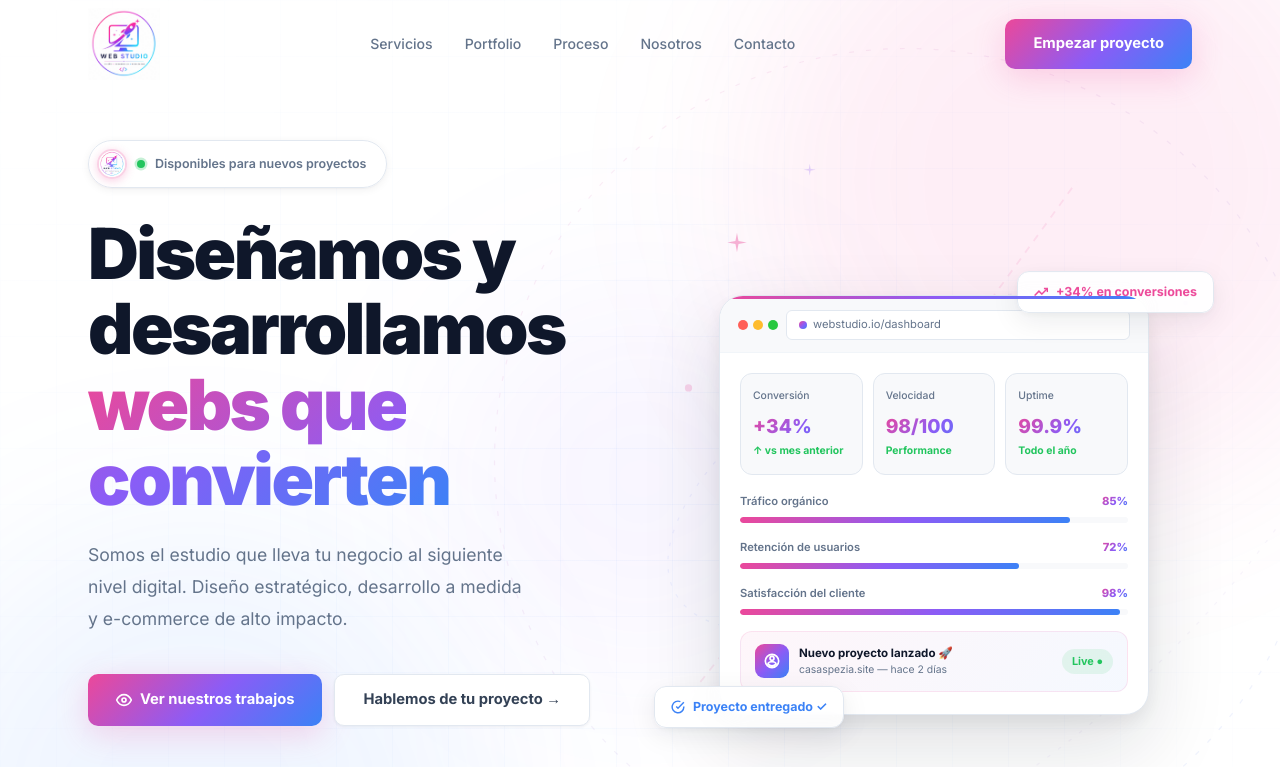
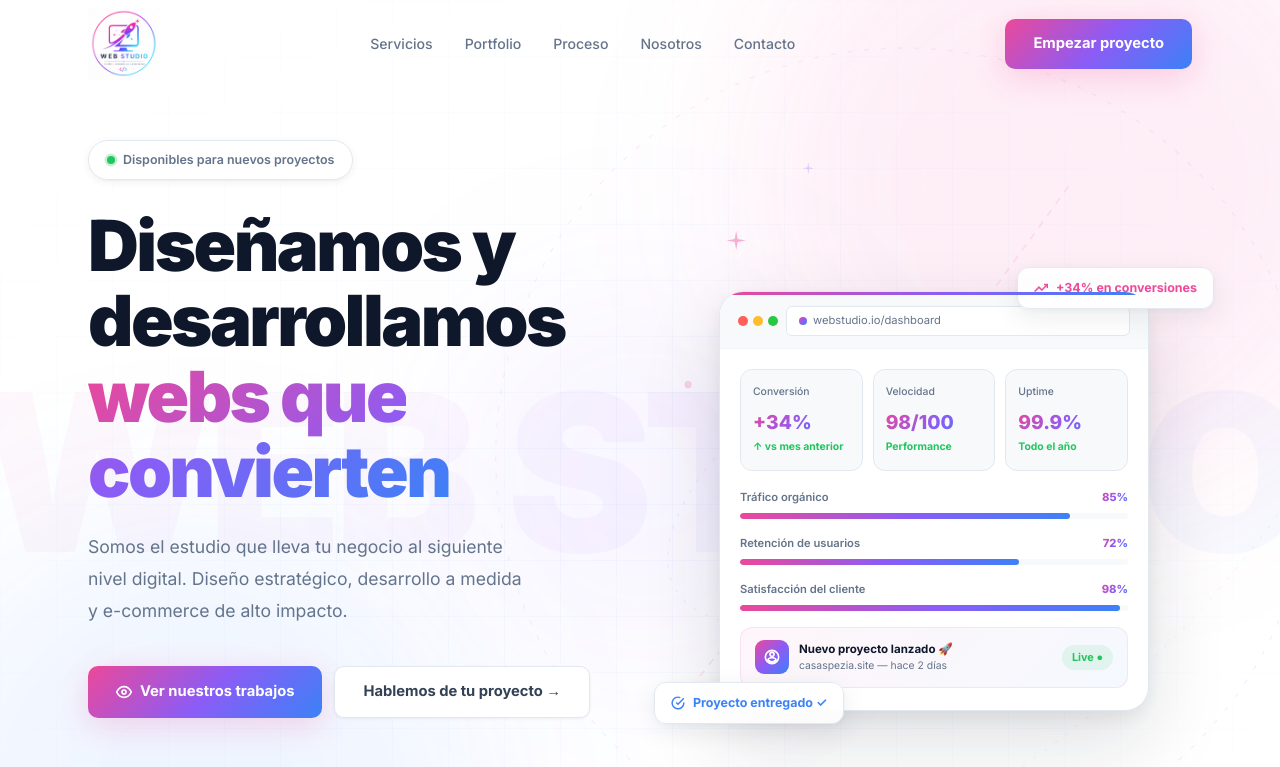
Before and after one commit to NovaSystems32/webstudio, a plain HTML site: page index.html in a window 1280 px wide. Shown: the top 767 px of the page. Drawn offline with Linux system fonts and the light colour scheme.

Commit message:
Hero: texto WEB STUDIO gigante al 4% + pill limpio sin logo chico

```diff
--- a/index.html
+++ b/index.html
@@ -232,6 +232,26 @@ img{max-width:100%;display:block}
   66%{transform:translate(-10px,20px) scale(.97)}
 }
 
+/* ── Texto gigante de marca detrás del Hero ── */
+.hero-bg-text{
+  position:absolute;
+  top:50%;left:50%;
+  transform:translate(-50%,-54%);
+  font-size:clamp(120px,18vw,220px);
+  font-weight:900;
+  letter-spacing:-.04em;
+  white-space:nowrap;
+  background:var(--g-brand);
+  -webkit-background-clip:text;
+  -webkit-text-fill-color:transparent;
+  background-clip:text;
+  opacity:.04;
+  pointer-events:none;
+  user-select:none;
+  line-height:1;
+  z-index:0;
+}
+
 /* ── Grid sutil ── */
 .hero::before{
   content:'';position:absolute;inset:0;
@@ -256,22 +276,16 @@ img{max-width:100%;display:block}
 
 /* ── Pill de disponibilidad ── */
 .hero-pill{
-  display:inline-flex;align-items:center;gap:10px;
+  display:inline-flex;align-items:center;gap:8px;
   background:rgba(255,255,255,.85);
   border:1px solid var(--bd);
   border-radius:100px;
-  padding:8px 20px 8px 8px;
+  padding:9px 18px;
   font-size:.78rem;font-weight:600;color:var(--tx-3);
   margin-bottom:28px;
   box-shadow:var(--sh-sm);
   backdrop-filter:blur(8px);
   animation:fadeInDown .6s ease both;
-}
-.hero-pill img{
-  height:30px;width:30px;border-radius:50%;
-  object-fit:cover;
-  box-shadow:0 2px 8px rgba(236,72,153,.25);
-  border:2px solid rgba(236,72,153,.25);
 }
 .hero-pill .dot{
   width:8px;height:8px;border-radius:50%;
@@ -1131,11 +1145,13 @@ footer{
     </svg>
   </div>
 
+  <!-- Texto gigante de marca — 4% opacidad, cortado por bordes -->
+  <div class="hero-bg-text" aria-hidden="true">WEB STUDIO</div>
+
   <div class="container hero-inner">
     <!-- IZQUIERDA -->
     <div>
       <div class="hero-pill">
-        <img src="logowebstudio.jpeg" alt="WS"/>
         <span class="dot"></span>
         Disponibles para nuevos proyectos
       </div>
```
